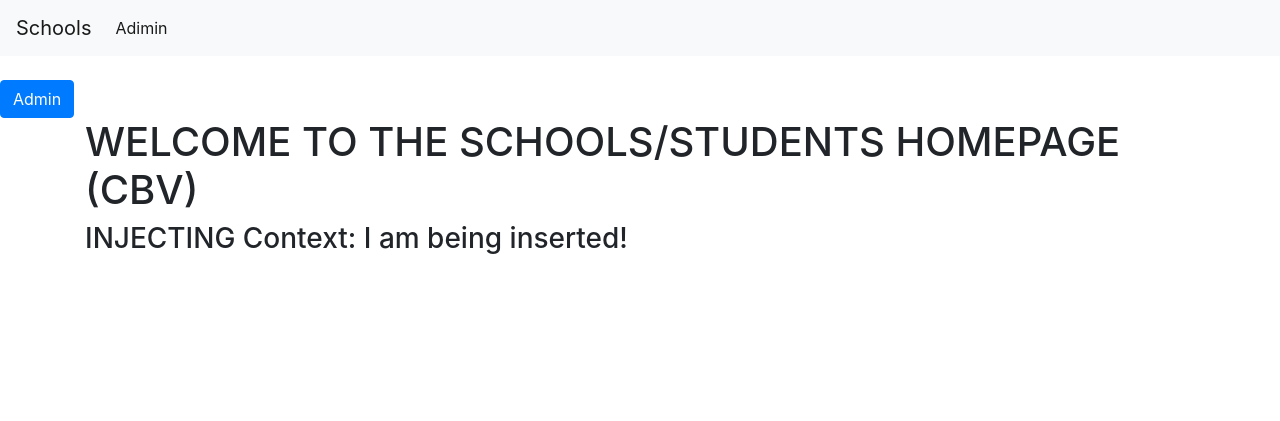
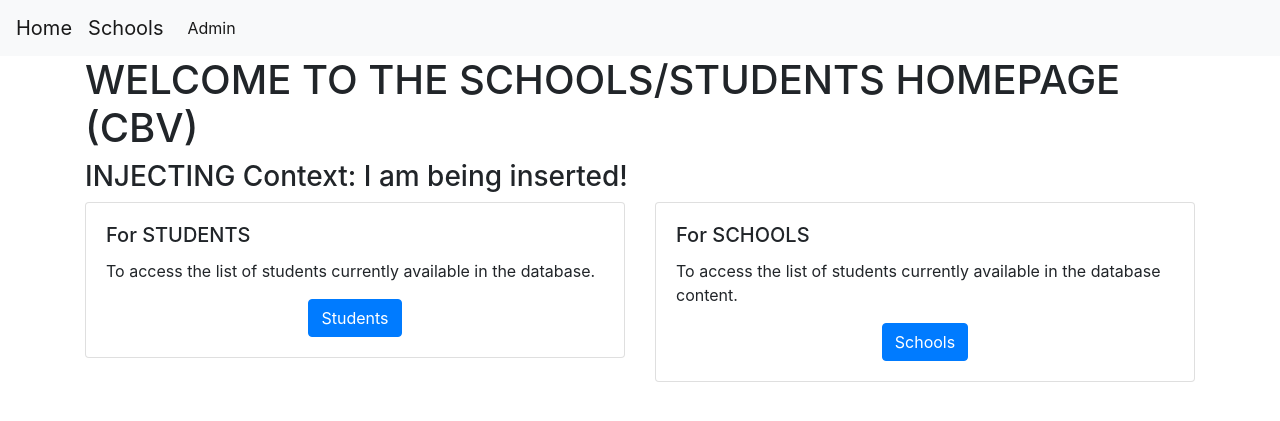
Before and after one commit to oluwatobi1/web-development, a Django app: page / in a window 1280 px wide. Shown: the top 421 px of the page. Run offline with Django 3.2, Linux system fonts and the light colour scheme; some libraries are stand-ins or nearby versions.

Commit message:
Added (create and update) class functionality

```diff
--- a/Init_Django_Project/cbv/simple_app/templates/simple_app/school_details.html
+++ b/Init_Django_Project/cbv/simple_app/templates/simple_app/school_details.html
@@ -4,7 +4,7 @@
 
 <div class="jumbotron">
 
-  <h1>Welcome to the details</h1>
+  <h1>Welcome to the SCHOOLS details Page</h1>
   <h2>Name: {{schools_detail.name}}</h2>
   <h2>Location: {{schools_detail.location}}</h2>
   <h2>Owner: {{schools_detail.owner}}</h2>
@@ -14,6 +14,8 @@
   {%endfor%}
 
 
+    <a class="btn btn-primary btn-lg" href="{% url 'simple_app:updateschool' pk=schools_detail.pk%}">Update School</a>
+
 </div>
 
 {%endblock%}
--- a/Init_Django_Project/cbv/simple_app/templates/simple_app/school_list.html
+++ b/Init_Django_Project/cbv/simple_app/templates/simple_app/school_list.html
@@ -10,5 +10,8 @@
   </h2>
   {%endfor%}
 </ol>
+<h3>Add school</h3>
+  <a class="btn btn-primary btn-lg" href="{% url 'simple_app:createschool'%}">School</a>
+
 
 {% endblock %}
--- a/Init_Django_Project/cbv/simple_app/templates/simple_app/simple_app_base.html
+++ b/Init_Django_Project/cbv/simple_app/templates/simple_app/simple_app_base.html
@@ -8,6 +8,7 @@
   </head>
   <body>
     <nav class="navbar navbar-expand-lg navbar-light bg-light">
+      <a class="navbar-brand" href="{% url 'index' %}">Home</a>
       <a class="navbar-brand" href="{% url 'simple_app:list' %}">Schools</a>
       <button class="navbar-toggler" type="button" data-toggle="collapse" data-target="#navbarSupportedContent" aria-controls="navbarSupportedContent" aria-expanded="false" aria-label="Toggle navigation">
         <span class="navbar-toggler-icon"></span>
@@ -24,10 +25,7 @@
 
     </nav>
 
-    <br>
-    <button type="button" class="btn btn-primary  ">
-      <a href="{% url 'admin:index'%}" style="color:white"> Admin</a>
-    </button>
+
     <div class="container">
       {% block body_block%}
 
--- a/Init_Django_Project/cbv/simple_app/urls.py
+++ b/Init_Django_Project/cbv/simple_app/urls.py
@@ -5,6 +5,14 @@ app_name = 'simple_app'
 
 urlpatterns = [
     path('', views.SchoolListView.as_view(), name = 'list'),
-    path('<int:pk>/', views.SchoolDetailView.as_view(), name = 'detail')
+    path('<int:pk>/', views.SchoolDetailView.as_view(), name = 'detail'),
+    path('updateschool/<int:pk>', views.SchoolUpdateView.as_view(), name = 'updateschool'),
+    path('createschool/', views.SchoolCreateView.as_view(), name = 'createschool'),
+
+    path('student_list', views.StudentListView.as_view(), name = 'student_list'),
+    path('createstudent/', views.StudentCreateView.as_view(), name = 'createstudent'),
+    path('student/<int:pk>/', views.StudentDetailView.as_view(), name = 'student_detail'),
+
+    path('updatestudent/<int:pk>', views.StudentUpdateView.as_view(), name = 'updatestudent'),
 
 ]
--- a/Init_Django_Project/cbv/simple_app/views.py
+++ b/Init_Django_Project/cbv/simple_app/views.py
@@ -1,5 +1,6 @@
 from django.shortcuts import render
-from django.views.generic import View, TemplateView, ListView, DetailView
+from django.views.generic import (View, TemplateView, ListView, DetailView,
+                                    CreateView, UpdateView, DeleteView)
 from . import models
 
 # Create your views here.
@@ -8,11 +9,39 @@ class SchoolListView(ListView):
     model = models.School
     template_name = 'simple_app/school_list.html'
 
+
+class StudentListView(ListView):
+    context_object_name = 'student_list'
+    model = models.Student
+    template_name = 'simple_app/student_list'
+
 class SchoolDetailView(DetailView):
     context_object_name = 'schools_detail'
     model = models.School
+    template_name = 'simple_app/school_details.html'
 
-    template_name = 'simple_app/school_details.html'
+class StudentDetailView(DetailView):
+    context_object_name = 'students_detail'
+    model = models.Student
+    template_name = 'simple_app/student_details.html'
+
+class SchoolCreateView(CreateView):
+    model = models.School
+    fields = ('name', 'owner', 'location')
+    template_name = 'simple_app/school_form.html'
+
+class StudentCreateView(CreateView):
+    model = models.Student
+    fields = '__all__'
+
+# Updating views
+class SchoolUpdateView(UpdateView):
+    fields = ('name', 'owner')
+    model = models.School
+
+class StudentUpdateView(UpdateView):
+    fields = ('student_name', 'school', 'grade_level')
+    model = models.Student
 
 
 
--- a/Init_Django_Project/cbv/template/base.html
+++ b/Init_Django_Project/cbv/template/base.html
@@ -8,6 +8,7 @@
   </head>
   <body>
     <nav class="navbar navbar-expand-lg navbar-light bg-light">
+      <a class="navbar-brand" href="{% url 'index' %}">Home</a>
       <a class="navbar-brand" href="{% url 'simple_app:list' %}">Schools</a>
       <button class="navbar-toggler" type="button" data-toggle="collapse" data-target="#navbarSupportedContent" aria-controls="navbarSupportedContent" aria-expanded="false" aria-label="Toggle navigation">
         <span class="navbar-toggler-icon"></span>
@@ -17,17 +18,14 @@
         <ul class="navbar-nav mr-auto">
 
           <li class="nav-item active">
-            <a class="nav-link" href="{% url 'admin:index'%}">Adimin</span></a>
+            <a class="nav-link" href="{% url 'admin:index'%}">Admin</span></a>
           </li>
       </ul>
     </div>
 
     </nav>
 
-    <br>
-    <button type="button" class="btn btn-primary  ">
-      <a href="{% url 'admin:index'%}" style="color:white"> Admin</a>
-    </button>
+
     <div class="container">
       {% block body_block%}
 
--- a/Init_Django_Project/cbv/template/home.html
+++ b/Init_Django_Project/cbv/template/home.html
@@ -3,7 +3,36 @@
 
 <h1>WELCOME TO THE SCHOOLS/STUDENTS HOMEPAGE (CBV)</h1>
 
+
 <h3>INJECTING Context: {{ insert }}</h3>
 
 
+<div class="row">
+  <div class="col-sm-6">
+    <div class="card">
+      <div class="card-body">
+        <h5 class="card-title">For STUDENTS</h5>
+        <p class="card-text">To access the list of students currently available in the database.</p>
+        <div align = "center">
+          <a href="{% url 'simple_app:student_list'%}" class="btn btn-primary">Students</a>
+
+        </div>
+      </div>
+    </div>
+  </div>
+  <div class="col-sm-6">
+    <div class="card">
+      <div class="card-body">
+        <h5 class="card-title">For SCHOOLS</h5>
+        <p class="card-text">To access the list of students currently available in the database content.</p>
+        <div align = "center">
+          <a href="{% url 'simple_app:list'%}" class="btn btn-primary">Schools</a>
+
+        </div>
+      </div>
+    </div>
+  </div>
+</div>
+
+
 {% endblock%}
```
Also changed, not shown: Init_Django_Project/cbv/simple_app/models.py (+7 -0 lines), Init_Django_Project/cbv/simple_app/templates/simple_app/school_form.html (added, +18 -0 lines), Init_Django_Project/cbv/simple_app/templates/simple_app/student_details.html (added, +20 -0 lines), Init_Django_Project/cbv/simple_app/templates/simple_app/student_form.html (added, +19 -0 lines), Init_Django_Project/cbv/simple_app/templates/simple_app/student_list.html (added, +16 -0 lines), Init_Django_Project/cbv/db.sqlite3.
